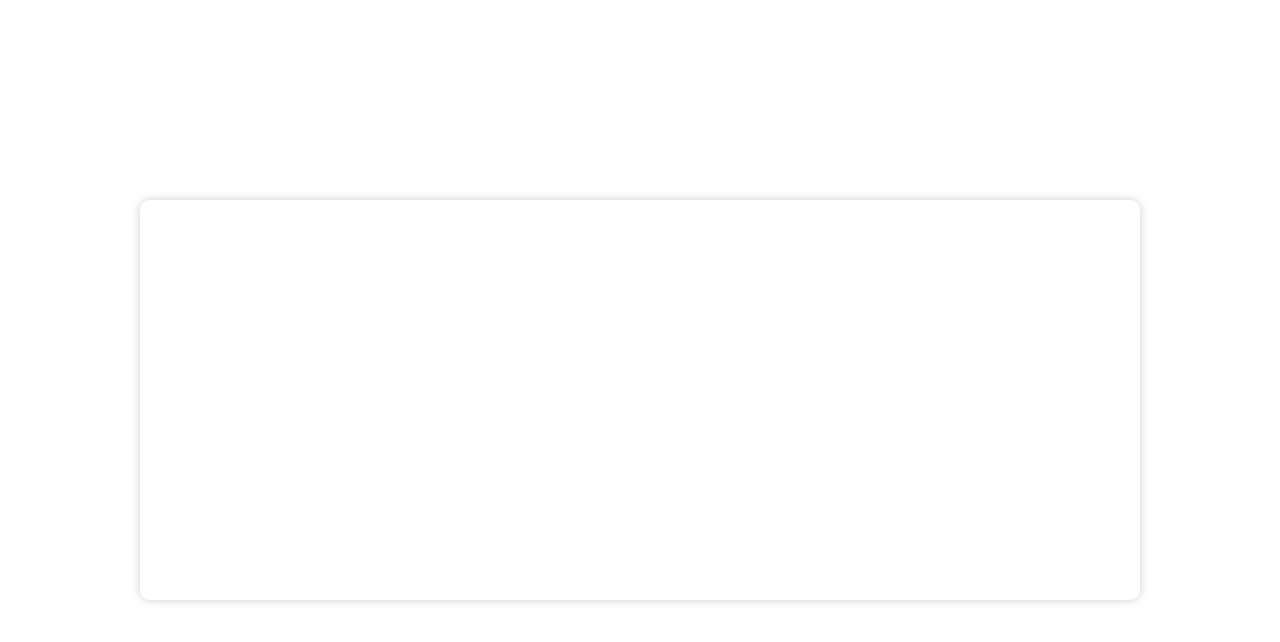
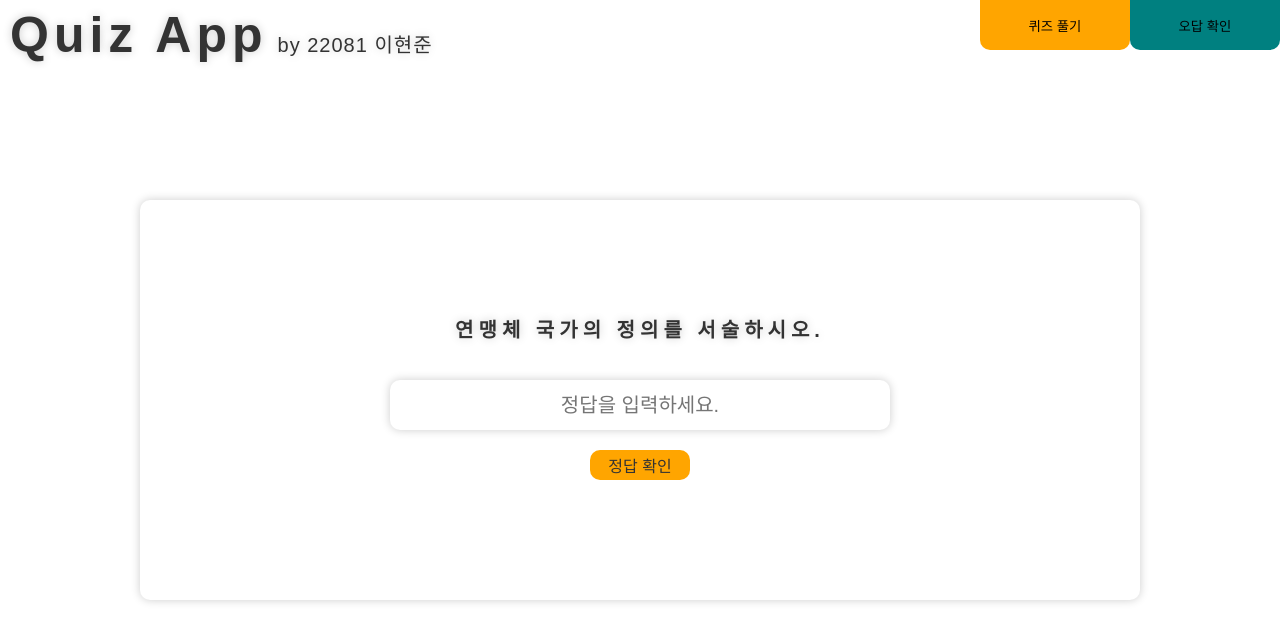
Before and after one commit to hyunjun06/2023_korean_history_quiz, a React (Create React App) app: page / in a window 1280 px wide. Shown: the top 642 px of the page. Built offline with nearby package versions, Linux system fonts and the light colour scheme.

Commit message:
Added basic functionallity

```diff
--- a/src/App.tsx
+++ b/src/App.tsx
@@ -1,4 +1,6 @@
+import { useState } from "react";
 import styled from "styled-components";
+import { quizData, quizAnswer, quizDesc } from "./data";
 
 const Container = styled.div`
   width: 100%;
@@ -10,12 +12,52 @@ const Container = styled.div`
 `;
 
 const Topbar = styled.div`
-  width: 100%;
-  height: 100px;
   background-color: #fff;
   display: flex;
-  justify-content: center;
-  align-items: center;
+  justify-content: flex-start;
+  position: absolute;
+  top: 0;
+  right: 0;
+`;
+interface TopbarButtonProps {
+  active?: boolean;
+  color: string;
+}
+
+const TopbarButton = styled.button<TopbarButtonProps>`
+  width: 150px;
+  height: 50px;
+  background-color: ${props => props.active ? props.color : props.color};
+  border: none;
+  border-bottom-left-radius: 10px;
+  border-bottom-right-radius: 10px;
+  cursor: pointer;
+  transition: 0.3s ease-in-out;
+
+  &:hover {
+    width: 155px;
+    height: 55px;
+    transition: 0.3s ease-in-out;
+  }
+`;
+
+const Title = styled.h1`
+  font-size: 50px;
+  color: #333;
+  margin-bottom: 20px;
+  text-shadow: 0 0 10px rgba(0,0,0,0.2);
+  font-weight: 900;
+  letter-spacing: 5px;
+  position: absolute;
+  top: 10px;
+  left: 10px;
+
+  span {
+    font-size: 20px;
+    font-weight: 300;
+    letter-spacing: 1px;
+    margin-left: 10px;
+  }
 `;
 
 const QuizBox = styled.div`
@@ -34,11 +76,132 @@ const QuizBox = styled.div`
   transform: translate(-50%,-50%);
 `;
 
+interface QuizTextProps {
+  weight: number;
+}
+
+const QuizText = styled.h2<QuizTextProps>`
+  font-size: 20px;
+  color: #333;
+  margin-bottom: 20px;
+  text-shadow: 0 0 10px rgba(0,0,0,0.2);
+  font-weight: ${props => props.weight};
+  letter-spacing: ${props => props.weight === 900 ? "5px" : "0px"};
+  padding: 0 50px 0 50px;
+  text-align: center;
+`;
+
+const QuizInput = styled.input`
+  width: 500px;
+  height: 50px;
+  background-color: #fff;
+  border: none;
+  border-radius: 10px;
+  outline: none;
+  padding: 0 20px;
+  font-size: 20px;
+  color: #333;
+  box-shadow: 0 0 10px rgba(0,0,0,0.2);
+  transition: 0.3s ease-in-out;
+  text-align: center;
+
+  &:focus {
+    width: 505px;
+    height: 55px;
+    transition: 0.3s ease-in-out;
+  }
+`;
+
+const QuizButton = styled.button`
+  width: 100px;
+  height: 30px;
+  background-color: orange;
+  border: none;
+  border-radius: 10px;
+  outline: none;
+  font-size: 16px;
+  color: #333;
+  transition: 0.3s ease-in-out;
+  margin-top: 20px;
+  cursor: pointer;
+
+  &:hover {
+    width: 105px;
+    height: 35px;
+    transition: 0.3s ease-in-out;
+  }
+`;
+
 function App() {
+  const getNewQuiz = () => {
+    setAttemptedQuizzes(prevAttempted => {
+      // If all quizzes have been attempted, reset the list
+      if (prevAttempted.length === quizData.length) {
+        const random = Math.floor(Math.random() * quizData.length);
+
+        setQuiz(quizData[random]);
+        setAnswer(quizAnswer[random]);
+        setDesc(quizDesc[random]);
+        setIsQuiz(true);
+
+        return [random];
+      } else {
+        let random;
+        do {
+          random = Math.floor(Math.random() * quizData.length);
+        } while (prevAttempted.includes(random));
+
+        setQuiz(quizData[random]);
+        setAnswer(quizAnswer[random]);
+        setDesc(quizDesc[random]);
+        setIsQuiz(true);
+
+        // Return the updated list of attempted quizzes
+        return [...prevAttempted, random];
+      }
+    });
+  }
+
+  const changeState = () => {
+    setInput("");
+    if(!isQuiz) getNewQuiz();
+    setIsQuiz(!isQuiz);
+  }
+
+  const onSubmit = (e: React.FormEvent<HTMLFormElement>) => {
+    e.preventDefault();
+    changeState();
+  }
+
+  const onChange = (e: React.ChangeEvent<HTMLInputElement>) => {
+    setInput(e.target.value);
+  }
+
+  const [quiz, setQuiz] = useState<string>(quizData[0]);
+  const [answer, setAnswer] = useState<string>(quizAnswer[0]);
+  const [desc, setDesc] = useState<string>();
+  const [isQuiz, setIsQuiz] = useState<boolean>(true);
+  const [input, setInput] = useState<string>("");
+  const [attemptedQuizzes, setAttemptedQuizzes] = useState<number[]>([]);
+
   return (
     <Container>
-      <Topbar></Topbar>
-      <QuizBox></QuizBox>
+      <Title>Quiz App<span>by 22081 이현준</span></Title>
+      <Topbar>
+        <TopbarButton color="orange">퀴즈 풀기</TopbarButton>
+        <TopbarButton color="teal">오답 확인</TopbarButton>
+      </Topbar>
+      <QuizBox>
+        {isQuiz ? null : <QuizText weight={800}>입력한 정답</QuizText>}
+        {isQuiz ? null : <QuizText weight={300}>{input}</QuizText>}
+        {isQuiz ? null : <QuizText weight={800}>정답</QuizText>}
+        <QuizText weight={isQuiz ? 900: 300}>{isQuiz ? quiz : answer}</QuizText>
+        {isQuiz && desc !== "" ? <QuizText weight={300}>{desc}</QuizText> : null}
+        <form onSubmit={onSubmit}>
+          {isQuiz ? <QuizInput placeholder="정답을 입력하세요." onChange={onChange}/> : null}
+        </form>
+        <QuizButton onClick={changeState}>{isQuiz ? "정답 확인" : "다음 퀴즈"}</QuizButton>
+      </QuizBox>
     </Container>
   );
 }
--- /dev/null
+++ b/src/data.ts
@@ -0,0 +1,31 @@
+const quizData = [
+    "연맹체 국가의 정의를 서술하시오.",
+    "다음 특징을 가지는 국가는 무엇인지 이름을 쓰시오.",
+    "삼국이 왕의 권력이 강해지며 발전하게 된 형태의 국가는?",
+    "연맹체 국가와 중앙 집권적 영역 국가의 차이점을 서술하시오.",
+    "법흥왕의 업적 세가지를 서술하시오.",
+    "나당 동맹이 체결되게 된 배경을 신라와 당 입장 모두에서 서술하시오.",
+    "소수림왕의 업적을 서술하시오.(시험 범위 아닐수도)"
+];
+
+const quizDesc = [
+    "",
+    "왕을 비롯한 여러 가들이 각자의 영역을 다스리며 나라를 통치하는 국가.",
+    "",
+    "",
+    "",
+    "",
+    "",
+]
+
+const quizAnswer = [
+    "왕을 비롯한 여러 가들이 각자의 영역을 다스리며 나라를 통치하는 국가.",
+    "연맹체 국가",
+    "중앙 집권적 영역 국가",
+    "연맹체 국가는 왕을 비롯한 여러 가들이 같이 나라를 통치하는 반면, 중앙 집권적 영역 국가는 왕을 중심으로 5부나 6부의 지배층은 독자성을 잃고 관리가 된 형태이다.",
+    "율령 반포, 17관등제, 공복제, 골품제 정비, 불교 공인",
+    "당시 신라는 백제의 침략을 받아 위기인 상황임. 고구려와 왜에 모두 지원을 요청하였으나 거절 당함. 따라서 당에 지원을 요청하게되었고, 당은 이를 받아들임. 당 입장에서는 이전에 고구려를 침략하며 어려움을 느껴 외세의 도움이 필요하다 생각함. 따라서 나당 동맹이 체결됨.",
+    "태학 설립, 율령 반포, 불교 수용",
+];
+
+export { quizData, quizAnswer, quizDesc };
```
